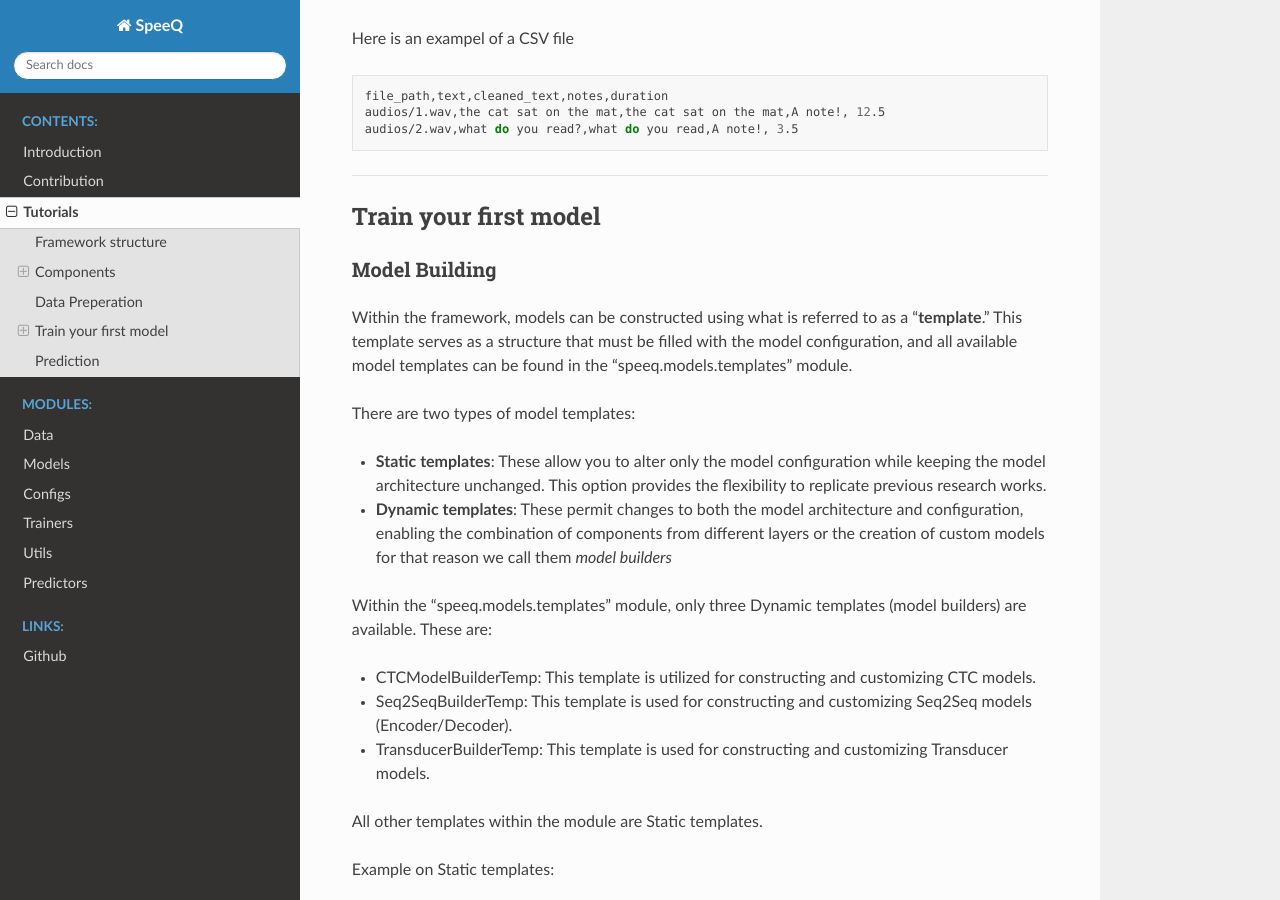
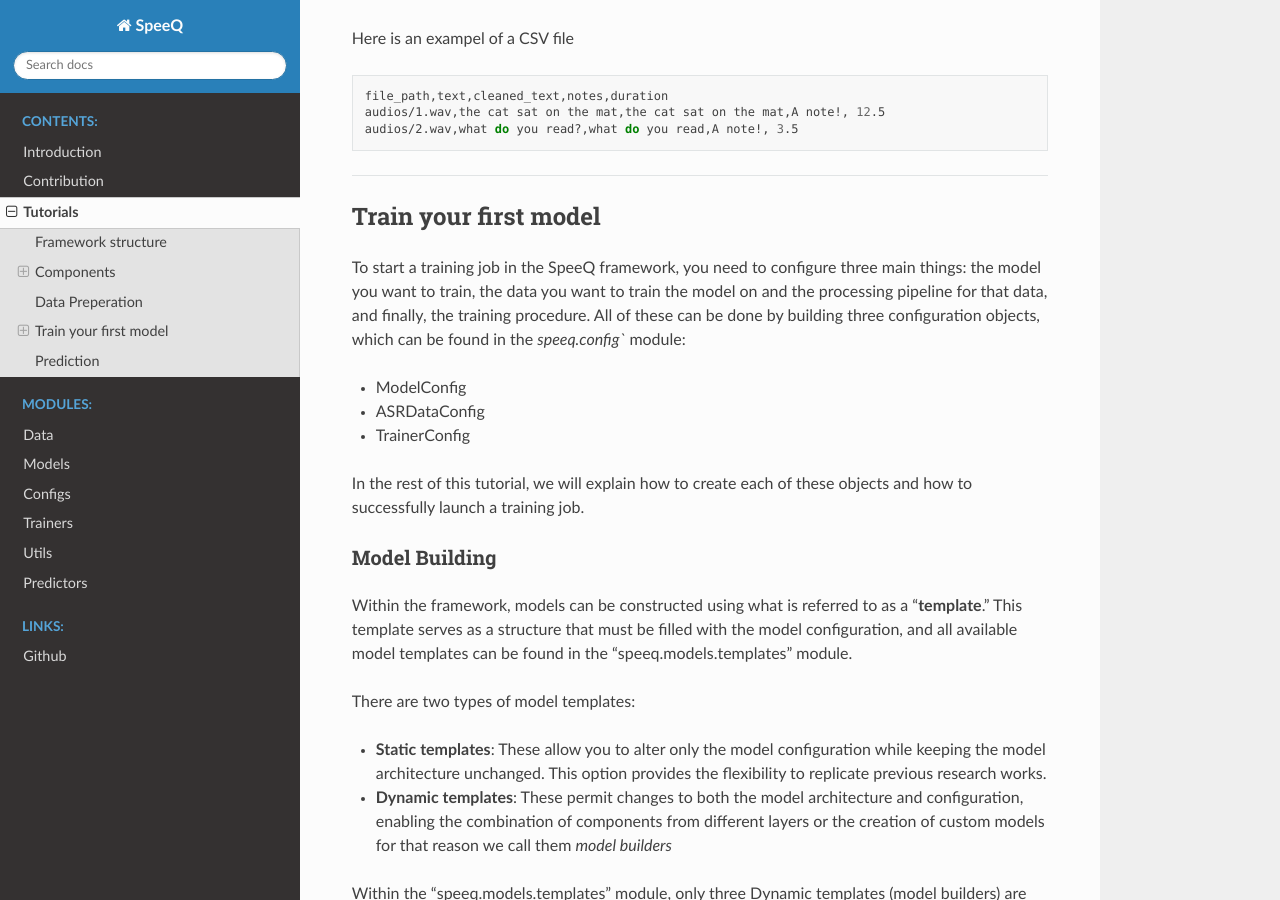
Before and after one commit to msalhab96/SpeeQ, a Sphinx documentation site: the page built from docs/tutorials/tutorials.rst, in a window 1280 px wide and 900 px high, scrolled down 1906 px. Built offline with Sphinx 7.4.7 and the Read the Docs theme 2.0.0, drawn with Linux system fonts in a browser that asks for light colours; pages that are not in the unit, such as notebooks, are missing from menus.

Commit message:
tutrials updated

```diff
--- a/docs/tutorials/tutorials.rst
+++ b/docs/tutorials/tutorials.rst
@@ -26,6 +26,19 @@ Data Preperation
 Train your first model
 ----------------------
 
+To start a training job in the SpeeQ framework, you need to configure three main
+things: the model you want to train, the data you want to train the model on
+and the processing pipeline for that data, and finally, the
+training procedure. All of these can be done by building three configuration
+objects, which can be found in the `speeq.config`` module:
+
+- ModelConfig
+- ASRDataConfig
+- TrainerConfig
+
+In the rest of this tutorial, we will explain how to create each of these objects
+and how to successfully launch a training job.
+
 Model Building
 **************
 
```
